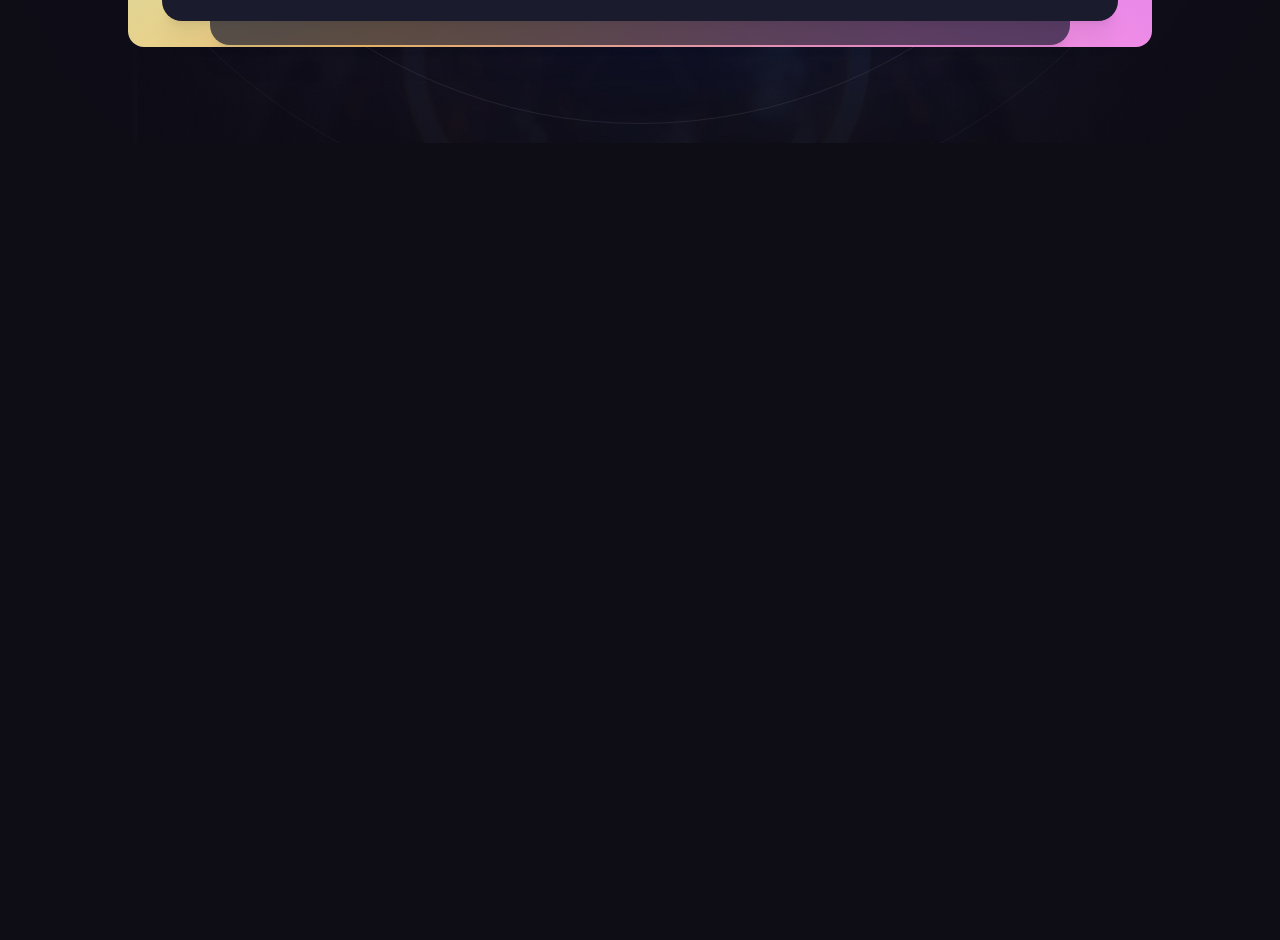
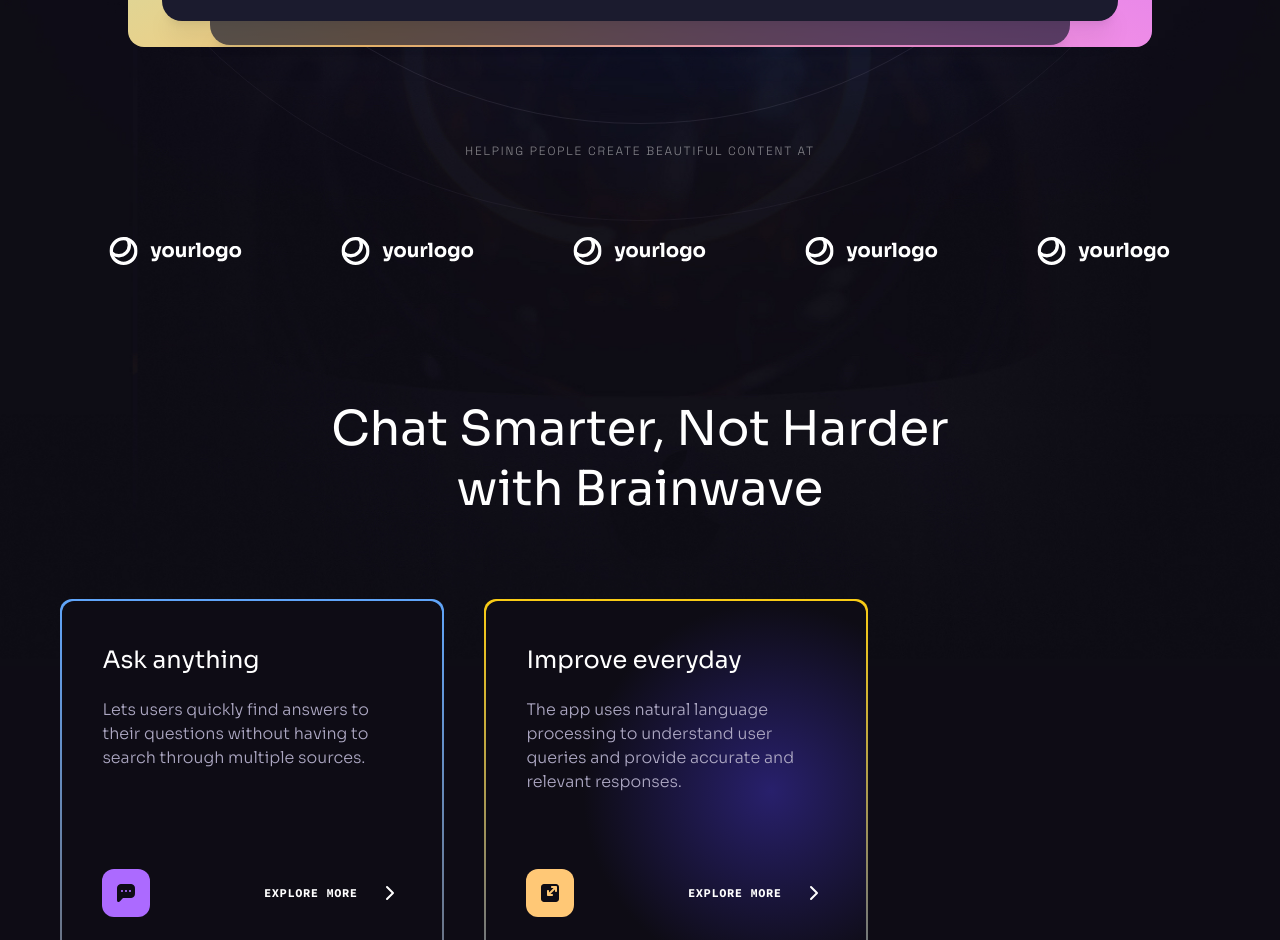
Before and after one commit to KaustubhSiriki/modern-site-brainwave, a React (Vite) app: page / in a window 1280 px wide. Shown: the part 1115-2055 px from the top of the page. Before the commit the page ends 1258 px from the top, so only its background shows below. Built offline with nearby package versions, Linux system fonts and the light colour scheme.

Commit message:
card design
the benefits section is now done. it has cards in to with color gradients and text on it.

```diff
--- a/src/App.jsx
+++ b/src/App.jsx
@@ -1,4 +1,5 @@
 import ButtonGradient from "./assets/svg/ButtonGradient";
+import Benefits from "./components/Benefits";
 import Button from "./components/Button";
 import Header from "./components/Header";
 import Hero from "./components/Hero";
@@ -9,6 +10,7 @@
       <div className="pt-[4.75rem] lg:pt-[5.25rem] overflow-hidden">
         <Header />
         <Hero/>
+        <Benefits />
       </div>
       <ButtonGradient />
     </>
--- /dev/null
+++ b/src/components/Benefits.jsx
@@ -0,0 +1,76 @@
+import { benefits } from "../constants";
+import Heading from "./Heading";
+import Section from "./Section";
+import Arrow from "../assets/svg/Arrow";
+import { GradientLight } from "./design/Benefits";
+import ClipPath from "../assets/svg/ClipPath";
+import Button from "./Button";
+
+const cardColors = [
+  { start: 'from-blue-400', end: 'to-gray-500' },
+  { start: 'from-yellow-400', end: 'to-gray-500' },
+  { start: 'from-pink-400', end: 'to-gray-500' },
+  { start: 'from-green-400', end: 'to-gray-500' },
+  { start: 'from-orange-400', end: 'to-gray-500' },
+  { start: 'from-purple-400', end: 'to-gray-500' },
+];
+
+const Benefits = () => {
+  return (
+    <Section id="features">
+      <div className="relative container z-2">
+        <Heading
+          className="lg:max-w-2xl md:max-w-md"
+          title="Chat Smarter, Not Harder with Brainwave"
+        />
+
+        <div className="flex flex-wrap gap-10 mb-10">
+          {benefits.map((item, index) => (
+            <div
+              key={item.id}
+              className={`relative block md:max-w-[24rem] p-0.5 bg-gradient-to-b ${cardColors[index].start} ${cardColors[index].end} rounded-xl`}
+            >
+              <div className="relative bg-n-8 rounded-xl overflow-hidden p-0.5 clip-top-right">
+                <div className="relative z-2 flex flex-col p-[2.4rem] min-h-[22rem] pointer-events-none">
+                  <h5 className="mb-5 h5">{item.title}</h5>
+                  <p className="mb-6 body-2 text-n-3">{item.text}</p>
+                  <div className="flex items-center mt-auto">
+                    <img
+                      src={item.iconUrl}
+                      alt={item.title}
+                      width={48}
+                      height={48}
+                    />
+                    <p className="ml-auto font-code text-xs font-bold text-n-1 uppercase tracking-wider">
+                      Explore more
+                    </p>
+                    <Arrow />
+                  </div>
+                </div>
+
+                {item.light && <GradientLight />}
+
+                <div className="absolute inset-0" style={{ clipPath: "url(#benefits)" }}>
+                  <div className="absolute inset-0 opacity-0 transition-opacity hover:opacity-10">
+                    {item.imageUrl && (
+                      <img
+                        src={item.imageUrl}
+                        alt={item.title}
+                        width={380}
+                        height={360}
+                        className="w-full h-full object-cover"
+                      />
+                    )}
+                  </div>
+                </div>
+              </div>
+              <ClipPath />
+            </div>
+          ))}
+        </div>
+      </div>
+    </Section>
+  );
+};
+
+export default Benefits;
--- /dev/null
+++ b/src/components/CompanyLogos.jsx
@@ -0,0 +1,23 @@
+import { companyLogos } from "../constants";
+
+const CompanyLogos = ({ className }) => {
+  return (
+    <div className={className}>
+      <h5 className="tagline mb-6 text-center text-n-1/50">
+        Helping people create beautiful content at
+      </h5>
+      <ul className="flex">
+        {companyLogos.map((logo, index) => (
+          <li
+            key={index}
+            className="h-[8.5rem] flex-1 flex items-center justify-center"
+          >
+            <img src={logo} width={134} height={28} alt={logo} />
+          </li>
+        ))}
+      </ul>
+    </div>
+  );
+};
+
+export default CompanyLogos;
--- /dev/null
+++ b/src/components/Heading.jsx
@@ -0,0 +1,13 @@
+import TagLine from "./Tagline";
+
+const Heading = ({ className, title, text, tag }) => {
+  return (
+    <div className={`${className} mx-auto max-w-[50rem] mb-12 md:text-center lg:mb-20`}>
+      {tag && <TagLine className="md:justify-center mb-4">{tag}</TagLine>}
+      {title && <h2 className="h2">{title}</h2>}
+      {text && <p className="mt-4 body-2 text-n-4">{text}</p>}
+    </div>
+  );
+};
+
+export default Heading;
--- a/src/components/Hero.jsx
+++ b/src/components/Hero.jsx
@@ -7,6 +7,7 @@
 import { ScrollParallax } from "react-just-parallax";
 import Generating from "./Generating";
 import Notification from "./Notification";
+import CompanyLogos from "./CompanyLogos";
 
 const Hero = () => {
   const parallaxRef = useRef(null);
@@ -90,6 +91,7 @@
           </div>
           <BackgroundCircles />
         </div>
+        <CompanyLogos className="hidden relative z-10 mt-20 lg:block" />
       </div>
       <BottomLine />
     </Section>
--- /dev/null
+++ b/src/components/Tagline.jsx
@@ -0,0 +1,13 @@
+import brackets from "../assets/svg/Brackets";
+
+const TagLine = ({ className, children }) => {
+  return (
+    <div className={`flex items-center tagline ${className || ""}`}>
+      {brackets("left")}
+      <div className="text-n-3 mx-3">{children}</div>
+      {brackets("right")}
+    </div>
+  );
+};
+
+export default TagLine;
```
